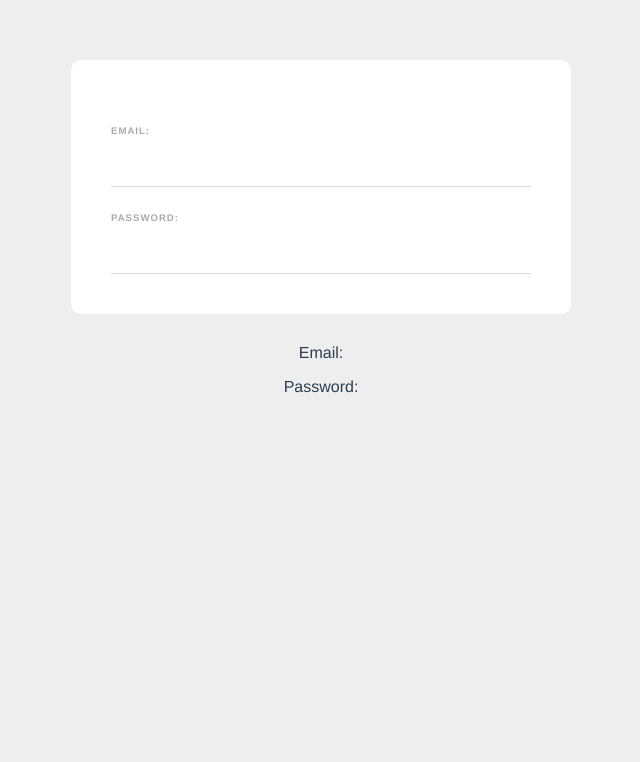
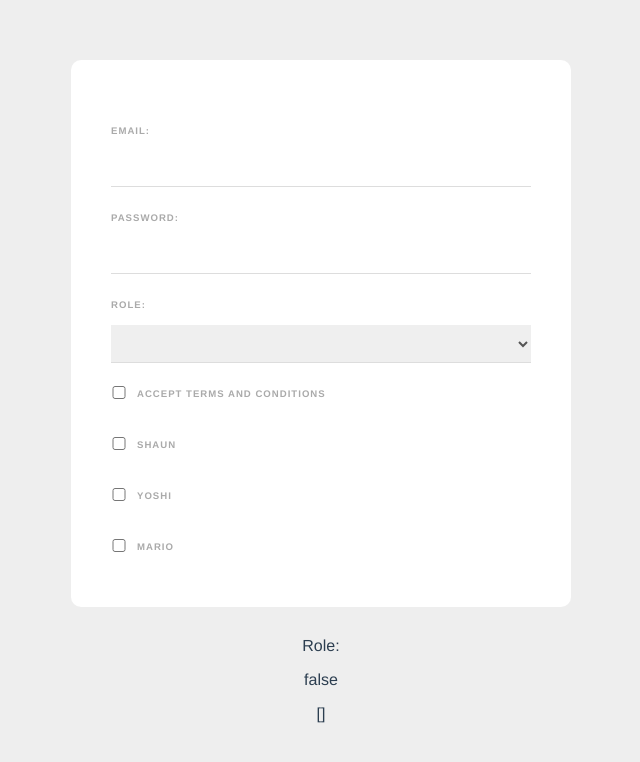
Before and after one commit to DaveGetGit/Forms_And_Inputs_in_Vue3, a Vue app: page / in a window 1280 px wide. Shown: the top 762 px of the page, without its empty margins (319-959 px from the left). Built offline with nearby package versions, Linux system fonts and the light colour scheme.

Commit message:
Multiple checkboxes with the same v-model

```diff
--- a/src/components/SignupForm.vue
+++ b/src/components/SignupForm.vue
@@ -5,10 +5,35 @@
 
     <label for="">Password: </label>
     <input type="password" required v-model="password" />
+
+    <label> Role:</label>
+    <select v-model="role">
+      <option value="developer">developer</option>
+      <option value="Designer">designer</option>
+    </select>
+
+    <div class="terms">
+      <input type="checkbox" v-model="terms" required />
+      <label for="">Accept Terms and Conditions</label>
+    </div>
+
+    <div>
+      <input type="checkbox" v-model="names" value="Shaun" />
+      <label> Shaun</label>
+    </div>
+    <div>
+      <input type="checkbox" v-model="names" value="Yoshi" />
+      <label> Yoshi</label>
+    </div>
+    <div>
+      <input type="checkbox" v-model="names" value="Mario" />
+      <label> Mario</label>
+    </div>
   </form>
 
-  <p>Email: {{ email }}</p>
-  <p>Password: {{ password }}</p>
+  <p>Role: {{ role }}</p>
+  <p>{{ terms }}</p>
+  <p>{{ names }}</p>
 </template>
 
 <script>
@@ -17,6 +42,9 @@ export default {
     return {
       email: "",
       password: "",
+      role: "",
+      terms: false,
+      names: [],
     };
   },
 };
@@ -40,7 +68,8 @@ label {
   letter-spacing: 1px;
   font-weight: bold;
 }
-input {
+input,
+select {
   display: block;
   padding: 10px 6px;
   width: 100%;
@@ -49,4 +78,12 @@ input {
   border-bottom: 1px solid #ddd;
   color: #555;
 }
+
+input[type="checkbox"] {
+  display: inline-block;
+  width: 16px;
+  margin: 0 10px 0 0;
+  position: relative;
+  top: 2px;
+}
 </style>
```
